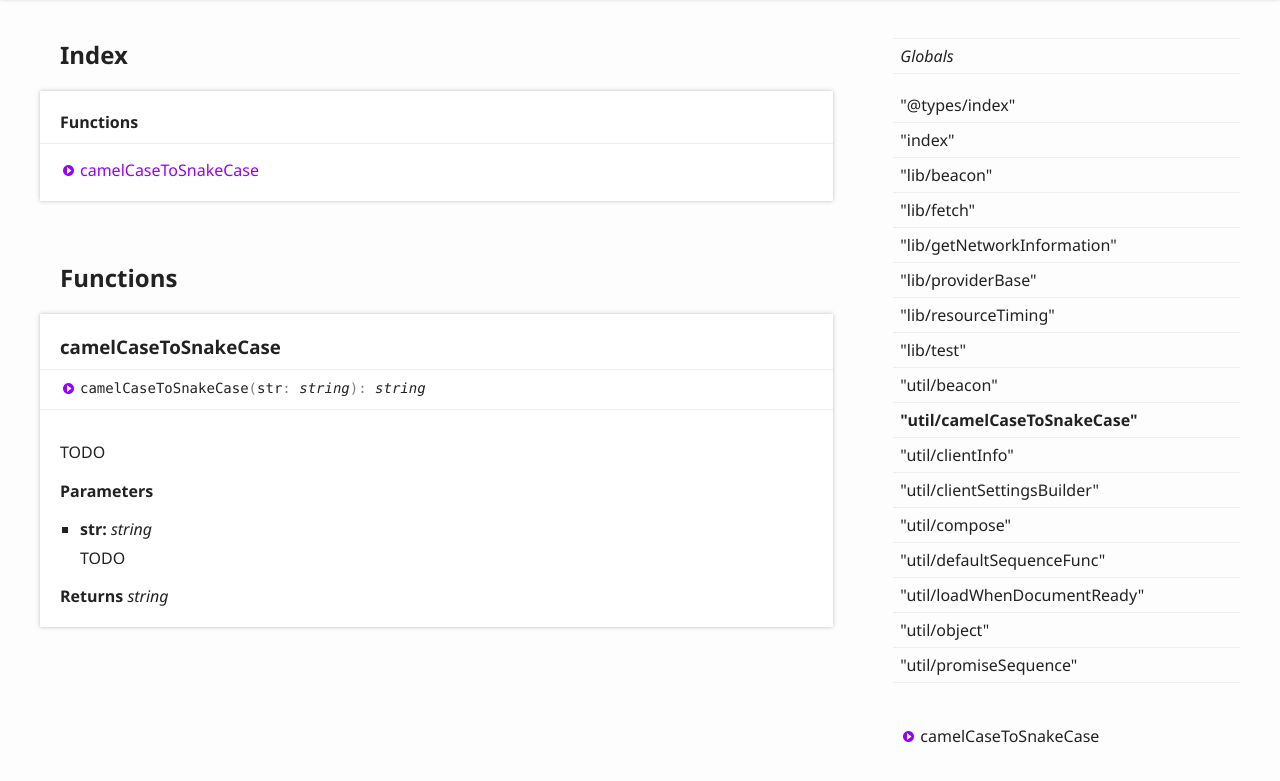
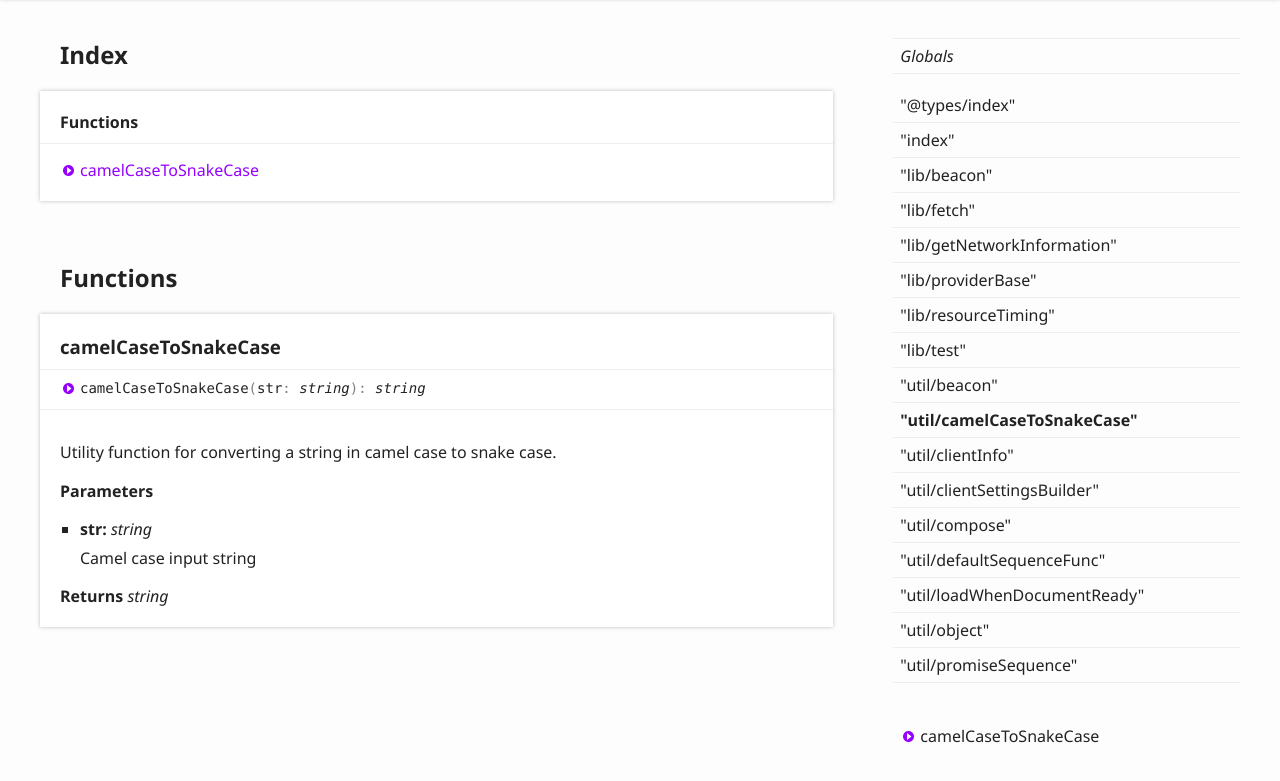
Before and after one commit to openinsights/openinsights, a website built with webpack: page doc/modules/_util_camelcasetosnakecase_.html in a window 1280 px wide. Shown: the part 157-938 px from the top of the page. Built offline with nearby package versions, Linux system fonts and the light colour scheme.

Commit message:
Docblock for camelCaseToSnakeCase.ts

```diff
--- a/doc/modules/_util_camelcasetosnakecase_.html
+++ b/doc/modules/_util_camelcasetosnakecase_.html
@@ -93,7 +93,7 @@
 							</aside>
 							<div class="tsd-comment tsd-typography">
 								<div class="lead">
-									<p>TODO</p>
+									<p>Utility function for converting a string in camel case to snake case.</p>
 								</div>
 							</div>
 							<h4 class="tsd-parameters-title">Parameters</h4>
@@ -101,7 +101,7 @@
 								<li>
 									<h5>str: <span class="tsd-signature-type">string</span></h5>
 									<div class="tsd-comment tsd-typography">
-										<p>TODO</p>
+										<p>Camel case input string</p>
 									</div>
 								</li>
 							</ul>
--- a/src/util/camelCaseToSnakeCase.ts
+++ b/src/util/camelCaseToSnakeCase.ts
@@ -1,6 +1,6 @@
 /**
- * TODO
- * @param str TODO
+ * Utility function for converting a string in camel case to snake case.
+ * @param str Camel case input string
  */
 export default function camelCaseToSnakeCase(str: string): string {
     return str
```
